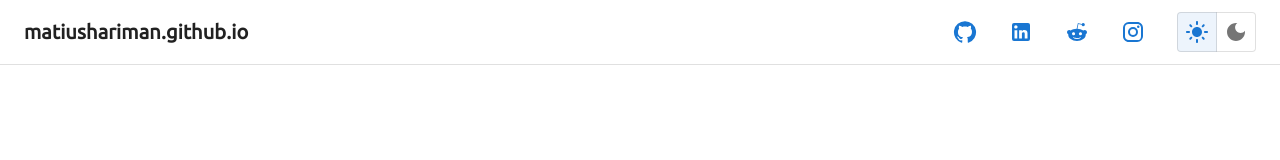
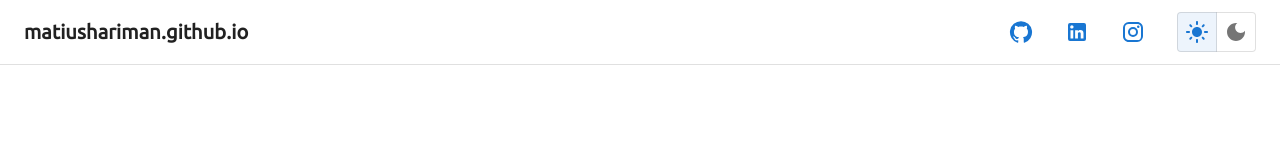
Before and after one commit to matiushariman/matiushariman.github.io, a Gatsby site: page / in a window 1280 px wide. Shown: the top 160 px of the page. Built offline with nearby package versions, Linux system fonts and the light colour scheme; Gatsby itself is replaced by a stand-in of ours.

Commit message:
:recycle: update social media list

```diff
--- a/src/components/Layout/SocialMediaList.tsx
+++ b/src/components/Layout/SocialMediaList.tsx
@@ -1,7 +1,6 @@
 import GitHubIcon from '@mui/icons-material/GitHub';
 import InstagramIcon from '@mui/icons-material/Instagram';
 import LinkedInIcon from '@mui/icons-material/LinkedIn';
-import RedditIcon from '@mui/icons-material/Reddit';
 import IconButton from '@mui/material/IconButton';
 import Stack from '@mui/material/Stack';
 import * as React from 'react';
@@ -16,11 +15,6 @@ const SOCIAL = [
     icon: <LinkedInIcon />,
     alt: 'Linkedin',
     url: 'https://www.linkedin.com/in/matiushariman/',
-  },
-  {
-    icon: <RedditIcon />,
-    alt: 'Reddit',
-    url: 'https://www.reddit.com/user/SweggySpoderman9/',
   },
   {
     icon: <InstagramIcon />,
```
